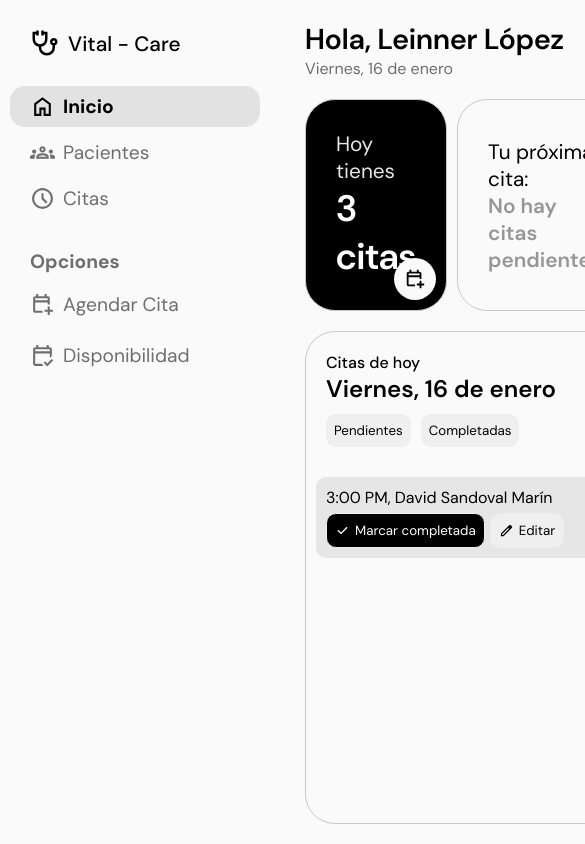
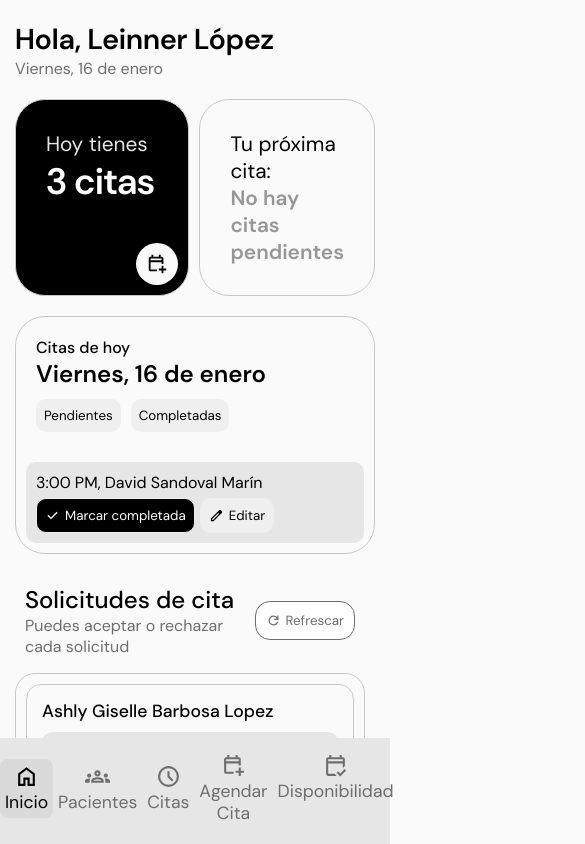
Before and after one commit to Leinner-Lopez/Front-Vital, an Angular app: page /inicio in a window 390 px wide. Shown: the top 844 px of the page, 585 px wide, since content can reach past the window. Built offline with nearby package versions, Linux system fonts and the light colour scheme.

Commit message:
Implementación del responsive en los componentes sidebar y inicio

```diff
--- a/src/app/Components/Dashboard-Components/inicio-component/inicio-component.css
+++ b/src/app/Components/Dashboard-Components/inicio-component/inicio-component.css
@@ -243,3 +243,14 @@
     display: flex;
     gap: 10px;
 }
+
+@media (max-width:700px) {
+    .dashboard{
+        display: flex;
+        padding: 0;
+        padding: 20px 15px;
+        height: auto;
+        flex-direction: column;
+        gap: 20px;
+    }
+}
--- a/src/app/Components/Dashboard-Components/sidebar-component/sidebar-component.css
+++ b/src/app/Components/Dashboard-Components/sidebar-component/sidebar-component.css
@@ -10,7 +10,7 @@
     height: 100vh;
 }
 
-.navbar__group{
+.navbar__group {
     display: flex;
     flex-direction: column;
     gap: 20px;
@@ -26,7 +26,7 @@
     color: var(--color-main);
 }
 
-.opcion__group{
+.opcion__group {
     gap: 0;
 }
 
@@ -52,7 +52,7 @@ h3 {
 .item__link {
     background-color: inherit;
     width: 100%;
-    border:none;
+    border: none;
     font-size: inherit;
     text-decoration: none;
     color: inherit;
@@ -67,8 +67,62 @@ h3 {
     cursor: pointer;
 }
 
-.item__link:is(:hover, :active), .router-active{
+.item__link:is(:hover, :active),
+.router-active {
     color: var(--color-main);
     background-color: rgba(210, 210, 210, .6);
     font-weight: bold;
 }
+
+@media (max-width:700px) {
+    .navbar {
+        display: flex;
+        flex-direction: row;
+        justify-content: space-around;
+        align-items: center;
+        height: auto;
+        width: 100%;
+        padding: 10px 0 15px 0;
+        gap: 0;
+        background-color: var(--color-notifications);
+    }
+
+    /* Hacemos que los section no bloqueen el flujo */
+    .navbar__group {
+        flex-direction: row;
+        flex: 1;
+        justify-content: center;
+    }
+
+    .group__title,
+    .group__user {
+        display: none;
+    }
+
+    .group__list {
+        flex-direction: row;
+        width: 100%;
+        max-width: none;
+        justify-content: space-around;
+        gap: 0;
+    }
+
+    .item__link {
+        flex-direction: column;
+        gap: 2px;
+        padding: 5px;
+        font-size: 1.1rem;
+        border-radius: 8px;
+        flex: 1;
+    }
+
+    .item__link:is(:hover, :active),
+    .router-active {
+        font-weight: 400;
+    }
+
+    .item__link svg {
+        width: 25px;
+        height: 25px;
+    }
+}
--- a/src/app/Components/Dashboard-Components/sidebar-component/sidebar-component.html
+++ b/src/app/Components/Dashboard-Components/sidebar-component/sidebar-component.html
@@ -5,7 +5,7 @@
             <svg width="30" height="30" aria-hidden="true">
                 <use href="/image/sprite.svg#stethoscope"></use>
             </svg>
-            <h3>Vital - Care</h3>
+            <h3 class="user__title">Vital - Care</h3>
         </header>
 
         <ul class="group__list">
--- a/src/app/Components/dashboard-layout-component/dashboard-layout-component.css
+++ b/src/app/Components/dashboard-layout-component/dashboard-layout-component.css
@@ -1,8 +1,21 @@
-.app-container {
+.main-container {
     display: flex;
+    height: 100vh;
 }
 
-.content-area {
+.content {
     flex-grow: 1;
-    height: 100vh;
+    overflow-y: auto;
 }
+
+@media (max-width:700px) {
+    .main-container{
+        flex-direction: column;
+    }
+
+    .sidebard{
+        width: 100%;
+        order: 2;
+        height: auto;
+    }
+}
--- a/src/app/Components/dashboard-layout-component/dashboard-layout-component.html
+++ b/src/app/Components/dashboard-layout-component/dashboard-layout-component.html
@@ -1,6 +1,6 @@
-<div class="app-container">
-    <app-sidebar-component />
-    <main class="content-area">
+<div class="main-container">
+    <app-sidebar-component class="sidebard"/>
+    <main class="content">
         <router-outlet />
     </main>
 </div>
```
Also changed, not shown: 1 other file (tests, documents, lock files or other folders).
